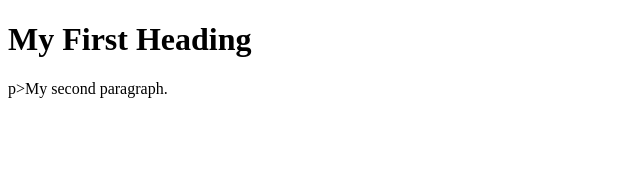
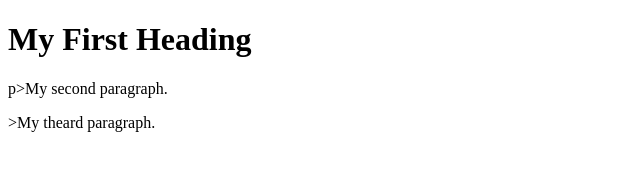
Before and after one commit to TadejMarc/projekt, a plain HTML site: page index.html in a window 1280 px wide. Shown: the whole page, without its empty margins (0-640 px from the left). Drawn offline with Linux system fonts and the light colour scheme.

Commit message:
nova sprememba v index.html

```diff
--- a/index.html
+++ b/index.html
@@ -5,6 +5,9 @@
 <h1>My First Heading</h1>
 
 p>My second paragraph.</p>
+>My theard paragraph.</p>
+
+
 
 </body>
 </html>
```
